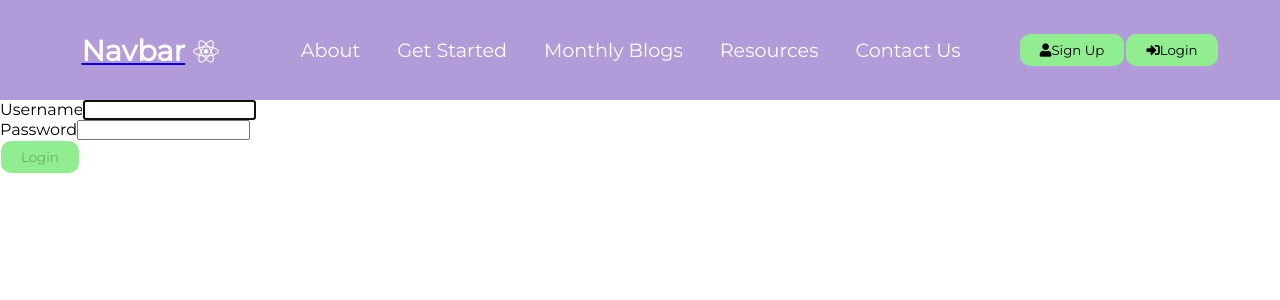
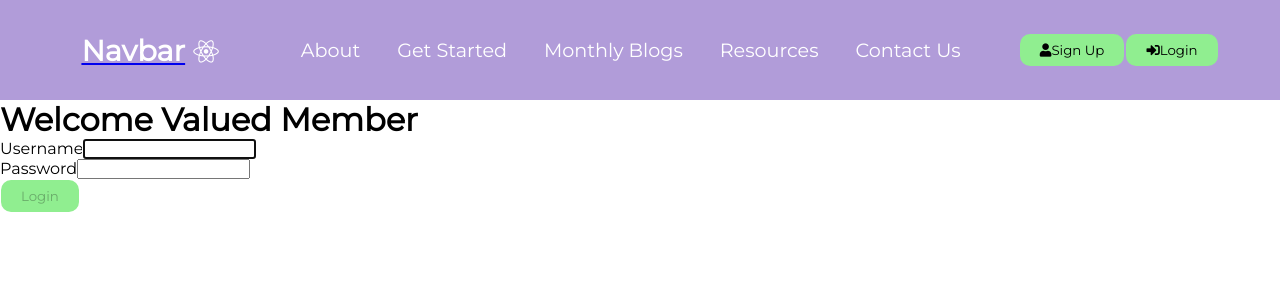
Before and after one commit to ialmani/EVE-Front-End, a React (Create React App) app: page /login in a window 1280 px wide. Shown: the top 300 px of the page. Built offline with nearby package versions, Linux system fonts and the light colour scheme.

Commit message:
Adds heading

```diff
--- a/src/components/Login/Login.js
+++ b/src/components/Login/Login.js
@@ -14,6 +14,7 @@ function handleSubmit(event) {
 }
 return (
     <div className="Login">
+    <h1>Welcome Valued Member</h1>
     <form onSubmit={handleSubmit}>
         <FormGroup controlId="username" bsSize="large">
         <ControlLabel>Username</ControlLabel>
@@ -40,15 +41,4 @@ return (
     );
 }
 
-//class Login extends Component {
-//  render() {
-//    return (
-//      <div>
-//        <h2>THE LOGIN STUFF</h2>
-//
-//      </div>
-//    );
-//  }
-//}
-//
 export default Login;
```
Lines whose indentation alone changed are shown as unchanged.
